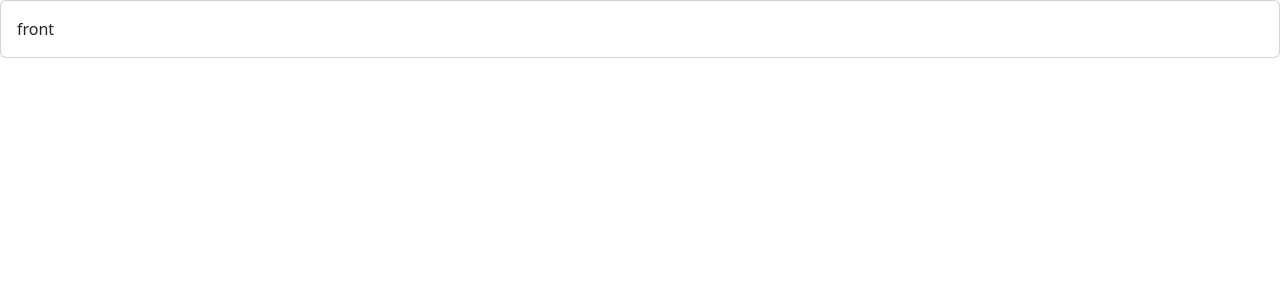
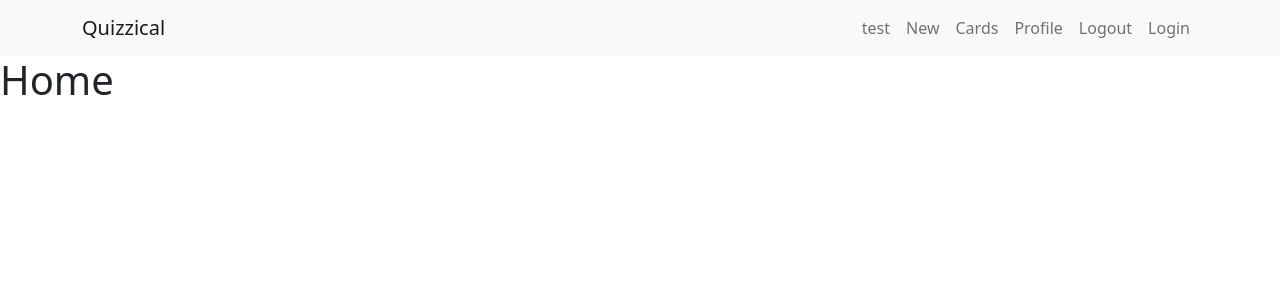
Before and after one commit to miaju/flashcards, a React (Create React App) app in the folder react_app/: page /home in a window 1280 px wide. Shown: the top 300 px of the page. Built offline with nearby package versions, Linux system fonts and the light colour scheme.

Commit message:
add routes + other misc.

```diff
--- a/react_app/src/App.js
+++ b/react_app/src/App.js
@@ -1,10 +1,25 @@
+import { React } from "react";
+import { BrowserRouter, Routes, Route } from "react-router-dom";
+import "./App.scss";
+//import axios from "axios";
 
+import NavBar from "./components/Navbar";
 import CardItem from './components/CardItem';
+import Home from "./components/Home";
 
 function App() {
+
+  const testCard = {front: "front", back: "back"};
+
   return (
     <div className="App">
-    <CardItem front="front" back="back"/>
+    <BrowserRouter>
+    <NavBar></NavBar>
+    <Routes>
+      <Route path="/home" element={<Home/>}/>
+      <Route path="/test" element={<CardItem card={testCard}/>}/>
+    </Routes>
+    </BrowserRouter>
     </div>
   );
 }
--- a/react_app/src/components/CardItem.js
+++ b/react_app/src/components/CardItem.js
@@ -4,10 +4,11 @@ import Card from 'react-bootstrap/Card';
 export default function CardItem(props) {
   const [clicked, setClicked] = useState(false);
   const click = () => { setClicked(!clicked) }
+  const card = props.card;
   return (
     <Card onClick={click}>
     <Card.Body>
-    { clicked ? props.back : props.front }
+    { clicked ? card.back : card.front }
     </Card.Body>
 
     </Card>
--- a/react_app/src/components/Home.js
+++ b/react_app/src/components/Home.js
@@ -1,4 +1,4 @@
-import "Home.scss";
+import "./Home.scss";
 
 export default function Home() {
   return (
```
Also changed, not shown: react_app/src/App.css (added), react_app/src/App.scss (added).
